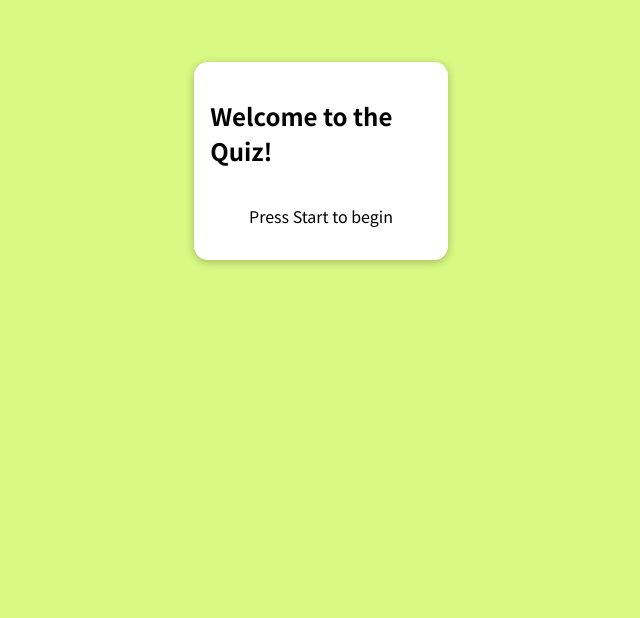
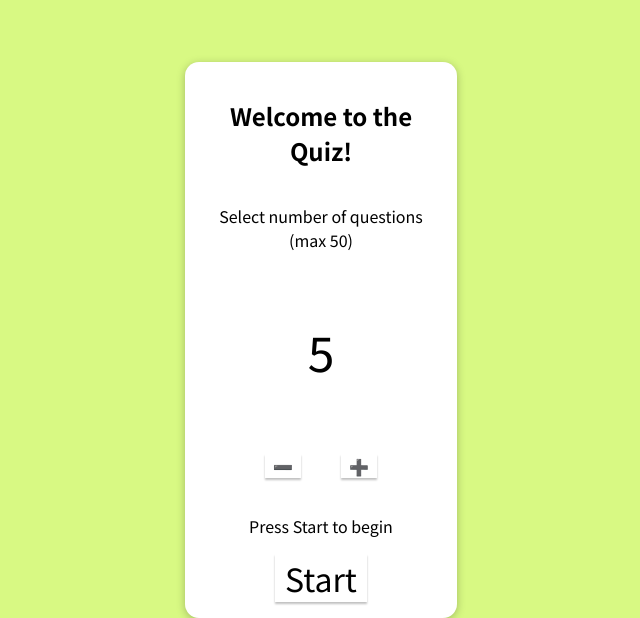
Before and after one commit to henriksundman/quiz-app, a React (Create React App) app: page / in a window 1280 px wide. Shown: the part 194-812 px from the top of the page, without its empty margins (319-959 px from the left). Built offline with nearby package versions, Linux system fonts and the light colour scheme.

Commit message:
build out context

```diff
--- a/src/components/Answers.tsx
+++ b/src/components/Answers.tsx
@@ -1,27 +1,33 @@
+import { Fragment } from 'react';
 import classes from './Answers.module.css';
 
 interface AnswersProps {
 	correctAnswer: string;
 	incorrectAnswers: string[];
+	onClickAnswer: () => void;
 }
 
 function shuffleArray(arr: string[]): void {
 	arr.sort(() => Math.random() - 0.5);
 }
 
-const Answers = ({ correctAnswer, incorrectAnswers }: AnswersProps) => {
+const Answers = ({
+	correctAnswer,
+	incorrectAnswers,
+	onClickAnswer,
+}: AnswersProps) => {
 	let allAnswers = incorrectAnswers.concat(correctAnswer);
 
 	shuffleArray(allAnswers);
 
 	return (
-		<>
+		<Fragment>
 			{allAnswers.map((answer: string) => (
-				<div key={answer} className={classes.btn}>
+				<div key={answer} className={classes.btn} onClick={onClickAnswer}>
 					{answer}
 				</div>
 			))}
-		</>
+		</Fragment>
 	);
 };
 export default Answers;
--- a/src/components/QuestionAndAnswers.tsx
+++ b/src/components/QuestionAndAnswers.tsx
@@ -1,32 +1,25 @@
 import { Fragment, useContext, useEffect, useState } from 'react';
-
 import { ThreeDots } from 'react-loader-spinner';
 
-import { fetchQuestions } from '../utils/fetch-data';
+import { GameContext } from '../store/game-context';
 import Answers from './Answers';
 import Question from './Question';
 
-import { GameContext } from '../store/game-context';
-import { IQuestion } from '../interfaces/IQuestion';
-
 const QuestionAndAnswers = () => {
-	const [questions, setQuestions] = useState<IQuestion[]>([]);
 	const [questionCounter, setQuestionCounter] = useState(0);
 
-	const ctx = useContext(GameContext);
+	const { onLoadQuestions, numberOfQuestions, questions } =
+		useContext(GameContext);
 
 	useEffect(() => {
-		(async () => {
-			try {
-				const response = await fetchQuestions();
-				setQuestions(response.data);
-			} catch (error: any) {
-				console.log(error.message);
-			}
-		})();
-	}, []);
+		onLoadQuestions(numberOfQuestions);
+	}, [numberOfQuestions, onLoadQuestions]);
 
 	let isLoading = questions.length === 0;
+
+	const clickAnswerHandler = () => {
+		setQuestionCounter((prevCount: number) => prevCount + 1);
+	};
 
 	return (
 		<Fragment>
@@ -37,6 +30,7 @@ const QuestionAndAnswers = () => {
 					<Answers
 						correctAnswer={questions[questionCounter].correctAnswer}
 						incorrectAnswers={questions[questionCounter].incorrectAnswers}
+						onClickAnswer={clickAnswerHandler}
 					/>
 				</Fragment>
 			)}
--- /dev/null
+++ b/src/components/StartScreen.module.css
@@ -0,0 +1,30 @@
+.container {
+	display: flex;
+	flex-direction: row;
+}
+
+.operator {
+	margin: 20px;
+	padding-inline-start: 8px;
+	padding-inline-end: 8px;
+	box-shadow: 0 2px 2px rgba(0, 0, 0, 0.25);
+}
+
+.number {
+	font-size: 3rem;
+}
+
+button {
+	font: inherit;
+	font-size: 2rem;
+	border: none;
+	background-color: inherit;
+	box-shadow: 0 2px 2px rgba(0, 0, 0, 0.25);
+	padding-inline-start: 10px;
+	padding-inline-end: 10px;
+}
+
+p,
+h1 {
+	text-align: center;
+}
--- a/src/components/StartScreen.tsx
+++ b/src/components/StartScreen.tsx
@@ -1,10 +1,39 @@
-import { Fragment } from 'react';
+import { Fragment, useContext, useRef, useState } from 'react';
+import { GameContext } from '../store/game-context';
+
+import classes from './StartScreen.module.css';
 
 const StartScreen = () => {
+	const gameCtx = useContext(GameContext);
+	const [numQuestions, setNumQuestions] = useState(5);
+
+	const start = (): void => {
+		gameCtx.onGameStartHandler(numQuestions);
+	};
+
 	return (
 		<Fragment>
 			<h1>Welcome to the Quiz!</h1>
+			<p>Select number of questions (max 50)</p>
+			<p className={classes.number}>{numQuestions}</p>
+			<div className={classes.container}>
+				<p
+					className={classes.operator}
+					onClick={() => setNumQuestions((prevVal) => Math.max(1, prevVal - 1))}
+				>
+					➖
+				</p>
+				<p
+					className={classes.operator}
+					onClick={() =>
+						setNumQuestions((prevVal) => Math.min(50, prevVal + 1))
+					}
+				>
+					➕
+				</p>
+			</div>
 			<p>Press Start to begin</p>
+			<button onClick={start}>Start</button>
 		</Fragment>
 	);
 };
--- a/src/interfaces/IGameState.ts
+++ b/src/interfaces/IGameState.ts
@@ -3,9 +3,9 @@ import { IQuestion } from './IQuestion';
 export interface IGameState {
 	isGameStarted: boolean;
 	numberOfQuestions: number;
-	onGameStartHandler: () => void;
+	onGameStartHandler: (numQuestions: number) => void;
 	numberOfCorrectAnswers: number;
 	onAddCorrectAnswers: () => void;
 	questions: IQuestion[];
-	onLoadQuestions: () => void;
+	onLoadQuestions: (numQuestions: number) => void;
 }
--- a/src/store/game-context.tsx
+++ b/src/store/game-context.tsx
@@ -1,4 +1,4 @@
-import { useState, createContext, ReactNode } from 'react';
+import { useState, createContext, ReactNode, useCallback } from 'react';
 import { IGameState } from '../interfaces/IGameState';
 import { IQuestion } from '../interfaces/IQuestion';
 import { fetchQuestions } from '../utils/fetch-data';
@@ -9,35 +9,36 @@ interface Props {
 export const GameContext = createContext<IGameState>({
 	isGameStarted: false,
 	numberOfQuestions: 5,
-	onGameStartHandler: () => {},
+	onGameStartHandler: (numQuestions: number) => {},
 	numberOfCorrectAnswers: 0,
 	onAddCorrectAnswers: () => {},
 	questions: [],
-	onLoadQuestions: () => {},
+	onLoadQuestions: (numQuestions: number) => {},
 });
 
 export const GameContextProvider = ({ children }: Props) => {
 	const [isGameStarted, setIsGameStarted] = useState(false);
 	const [numberOfQuestions, setNumberOfQuestions] = useState(5);
 	const [numberOfCorrectAnswers, setNumberOfCorrectAnswers] = useState(0);
-	const [questions, setQuestions] = useState([]);
+	const [questions, setQuestions] = useState<IQuestion[]>([]);
 
-	const onGameStartHandler = (): void => {
+	const onGameStartHandler = (numQuestions: number): void => {
 		setIsGameStarted(true);
+		setNumberOfQuestions(numQuestions);
 	};
 
 	const onAddCorrectAnswers = (): void => {
 		setNumberOfCorrectAnswers((prevState: number) => prevState + 1);
 	};
 
-	const onLoadQuestions = async () => {
+	const onLoadQuestions = useCallback(async (numberOfQuestions: number) => {
 		try {
-			const response = await fetchQuestions();
+			const response = await fetchQuestions(numberOfQuestions);
 			setQuestions(response.data);
 		} catch (error: any) {
 			console.log(error.message);
 		}
-	};
+	}, []);
 
 	const value = {
 		isGameStarted,
--- a/src/utils/fetch-data.ts
+++ b/src/utils/fetch-data.ts
@@ -1,8 +1,10 @@
 import axios from 'axios';
 
-export const fetchQuestions = async () => {
+export const fetchQuestions = async (numQuestions: number) => {
 	try {
-		return await axios.get('https://the-trivia-api.com/api/questions?limit=5');
+		return await axios.get(
+			`https://the-trivia-api.com/api/questions?limit=${numQuestions}`
+		);
 	} catch (error: any) {
 		throw new Error(error);
 	}
```
